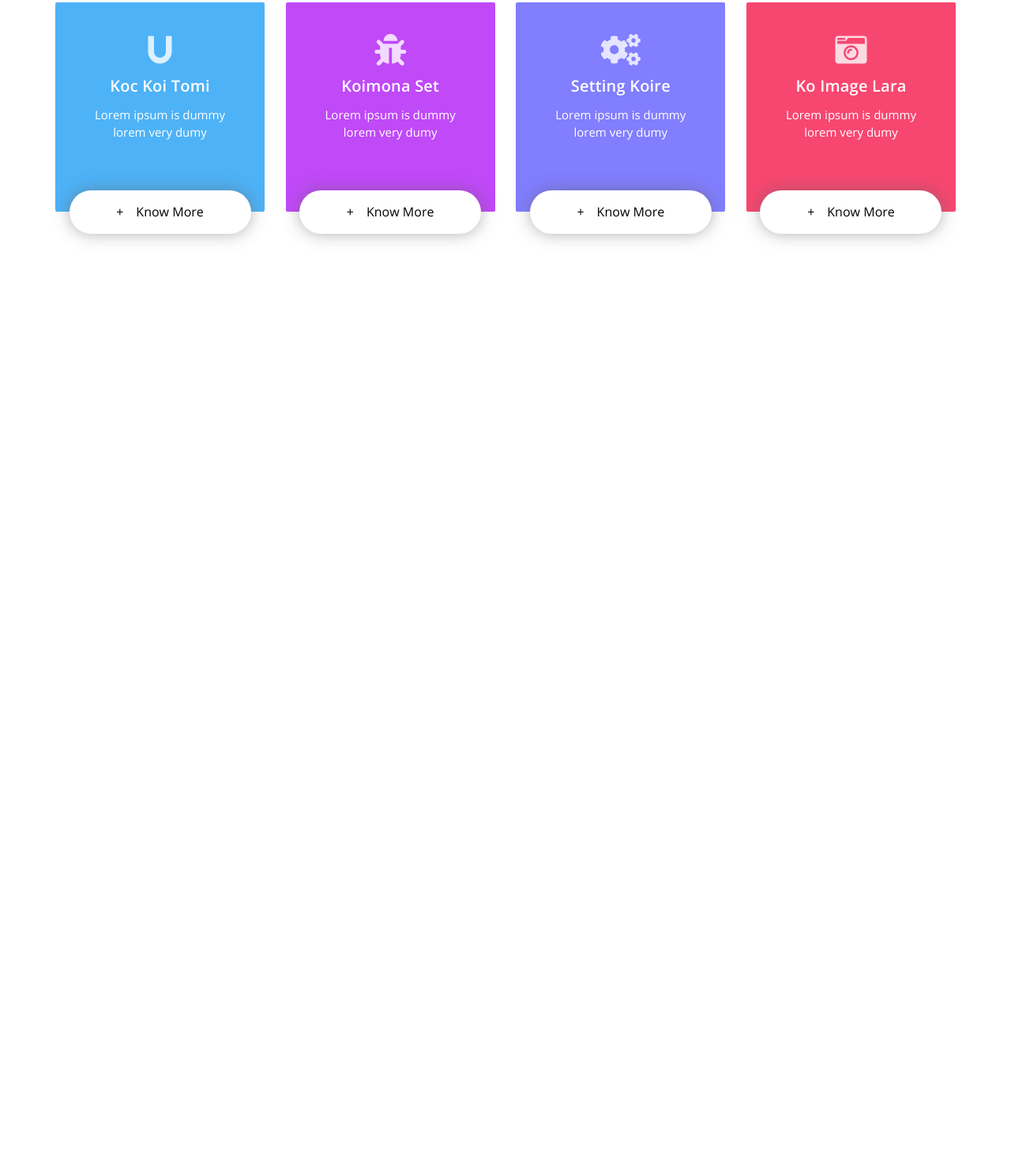
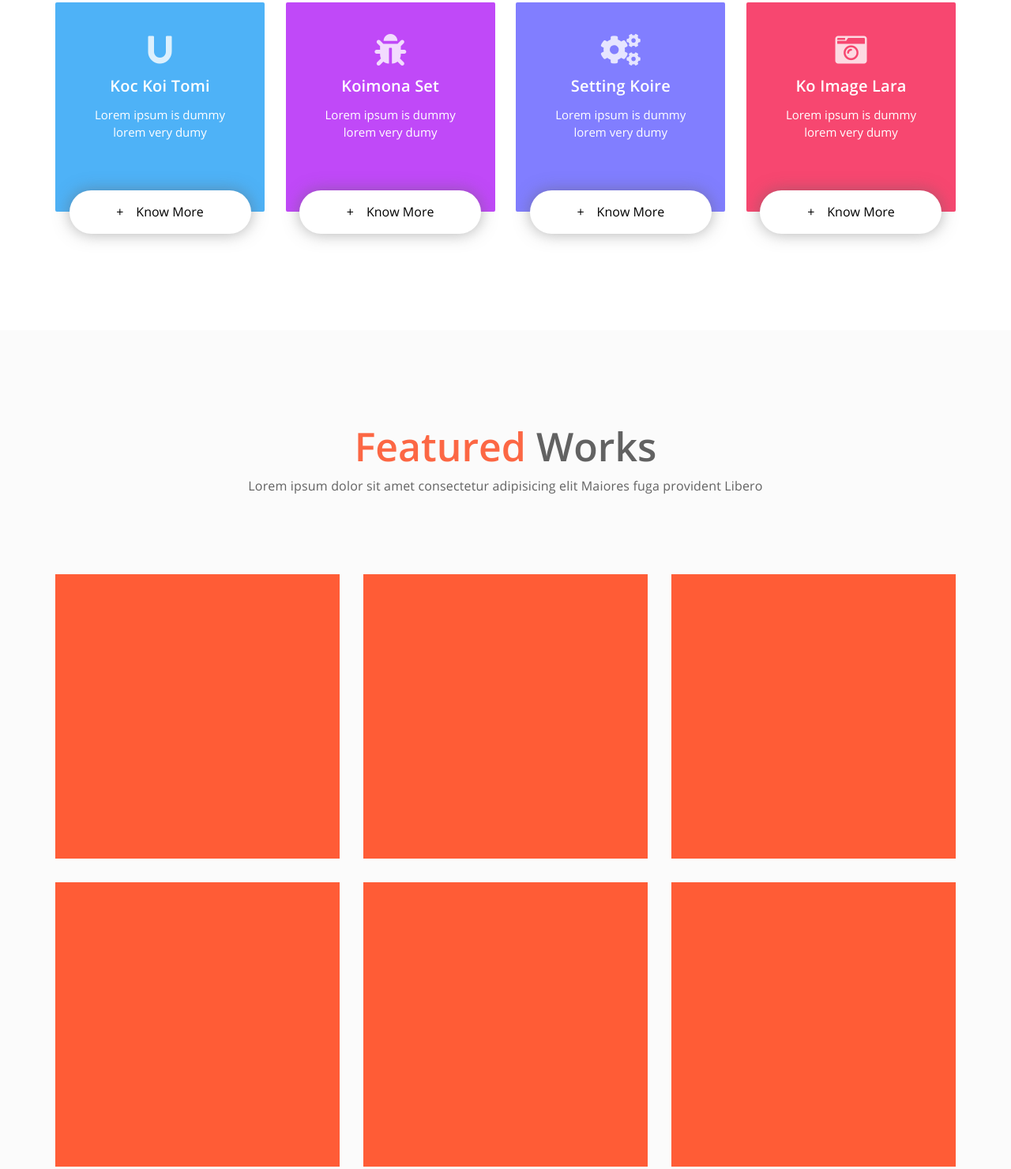
Before and after one commit to frontend90/smart, a plain HTML site: page index.html in a window 1280 px wide. Shown: the part 1131-2611 px from the top of the page at 79% size. Before the commit the page ends 1549 px from the top, so only its background shows below. Drawn offline with Linux system fonts and the light colour scheme.

Commit message:
сверстан work

```diff
--- a/index.html
+++ b/index.html
@@ -133,6 +133,47 @@
       <!-- /.container -->
     </section>
     <!-- /.about -->
+    <section class="work">
+      <div class="container">
+        <div class="title">
+          <h4><span>Featured</span> Works</h4>
+          <p>Lorem ipsum dolor sit amet consectetur adipisicing elit Maiores fuga provident Libero</p>
+        </div>
+        <!-- /.title -->
+        <div class="cards">
+          <div class="block">
+            <div class="card"></div>
+            <!-- /.card -->
+            <div class="card"></div>
+            <!-- /.card -->
+            <div class="card"></div>
+            <!-- /.card -->
+          </div>
+          <!-- /.block -->
+          <div class="block">
+            <div class="card"></div>
+            <!-- /.card -->
+            <div class="card"></div>
+            <!-- /.card -->
+            <div class="card"></div>
+            <!-- /.card -->
+          </div>
+          <!-- /.block -->
+          <div class="block">
+            <div class="card"></div>
+            <!-- /.card -->
+            <div class="card"></div>
+            <!-- /.card -->
+            <div class="card"></div>
+            <!-- /.card -->
+          </div>
+          <!-- /.block -->
+        </div>
+        <!-- /.cards -->
+      </div>
+      <!-- /.container -->
+    </section>
+    <!-- /.work -->
   </main>
 
 
--- /dev/null
+++ b/sass/blocks/_work.sass
@@ -0,0 +1,30 @@
+.work
+  padding-top: 110px
+  background: #fbfbfb
+  padding-bottom: 150px
+  & .title
+    text-align: center
+    text-align: center
+    & h4
+      +open_semi
+      font-size: 50px
+      & span
+        color: #fc6744
+    & p
+      letter-spacing: 0.16px
+  & .cards
+    margin-top: 100px
+    & .block
+      display: flex
+      justify-content: space-between
+      margin-top: 30px
+      &:first-of-type
+        margin-top: 0
+      & .card
+        background: #ff5c36
+        width: 360px
+        height: 360px
+        cursor: pointer
+        transition: 0.3s
+        &:hover
+          box-shadow: 0 0 20px rgba(#626262,0.5)
--- a/sass/style.sass
+++ b/sass/style.sass
@@ -1,3 +1,4 @@
 @import 'interface'
 @import 'blocks/header'
 @import 'blocks/about'
+@import 'blocks/work'
```
Also changed, not shown: css/style.css, 1 other file.
